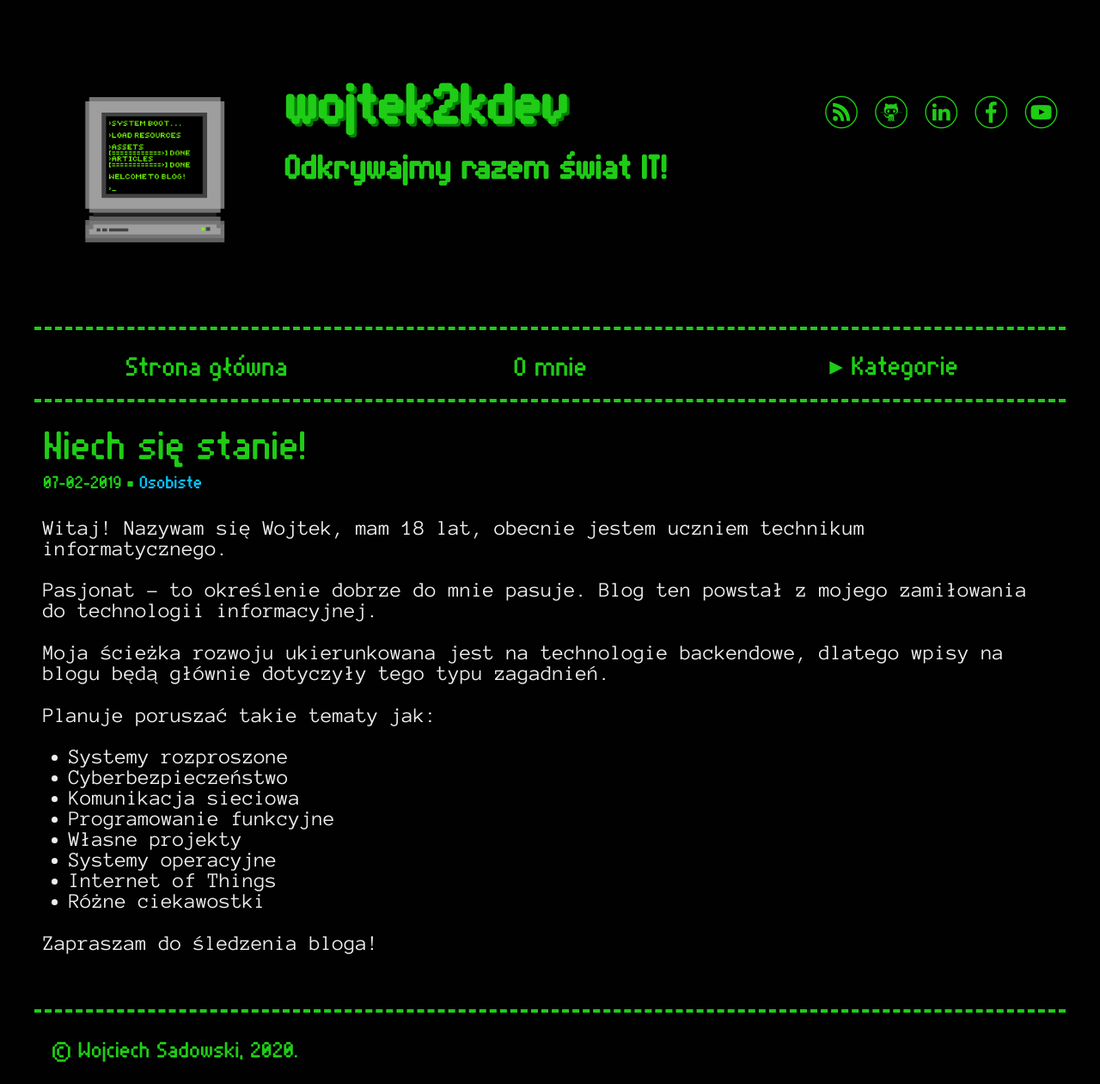
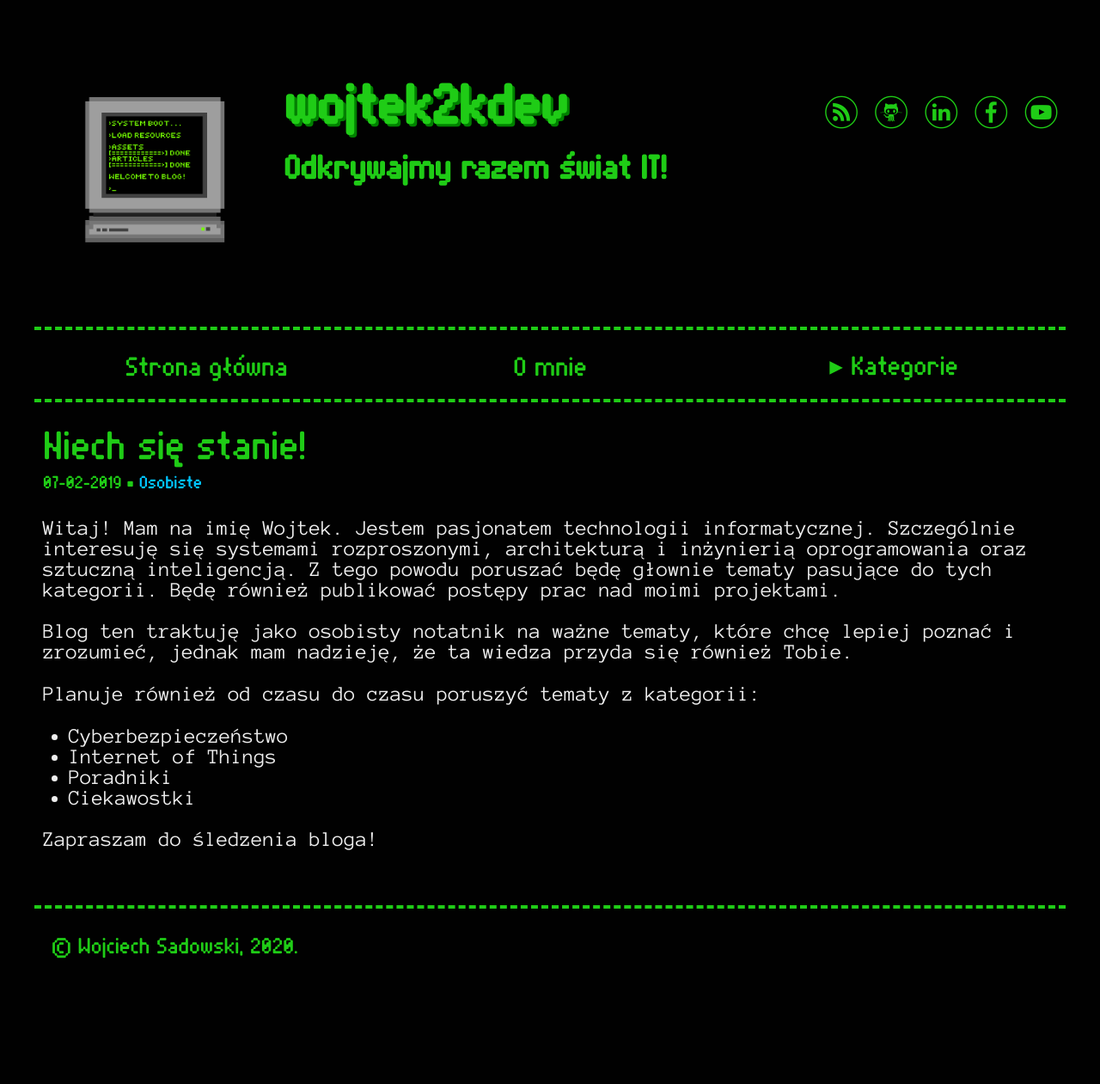
Before and after one commit to wojtek2kdev/wojtek2kdev.github.io, a Jekyll site: the page built from _posts/2019-02-07-about.md, in a window 1280 px wide. Shown: the whole page at 86% size. Built offline with Jekyll 4.4.1, drawn with Linux system fonts in a browser that asks for light colours; some web fonts are replaced; after the commit the page ends 1140 px from its top, so only the background shows below that.

Commit message:
Update about me.

```diff
--- a/_posts/2019-02-07-about.md
+++ b/_posts/2019-02-07-about.md
@@ -6,21 +6,15 @@ categories: osobiste
 comments: false
 ---
 
-Witaj! Nazywam się Wojtek, mam 18 lat, obecnie jestem uczniem technikum informatycznego.
+Witaj! Mam na imię Wojtek. Jestem pasjonatem technologii informatycznej. Szczególnie interesuję się systemami rozproszonymi, architekturą i inżynierią oprogramowania oraz sztuczną inteligencją. Z tego powodu poruszać będę głownie tematy pasujące do tych kategorii. Będę również publikować postępy prac nad moimi projektami.
 
-Pasjonat - to określenie dobrze do mnie pasuje. Blog ten powstał z mojego zamiłowania do technologii informacyjnej.
+Blog ten traktuję jako osobisty notatnik na ważne tematy, które chcę lepiej poznać i zrozumieć, jednak mam nadzieję, że ta wiedza przyda się również Tobie.
 
-Moja ścieżka rozwoju ukierunkowana jest na technologie backendowe, dlatego wpisy na blogu będą głównie dotyczyły tego typu zagadnień.
-
-Planuje poruszać takie tematy jak:
-- Systemy rozproszone
+Planuje również od czasu do czasu poruszyć tematy z kategorii:
 - Cyberbezpieczeństwo
-- Komunikacja sieciowa
-- Programowanie funkcyjne
-- Własne projekty
-- Systemy operacyjne
 - Internet of Things
-- Różne ciekawostki
+- Poradniki
+- Ciekawostki
 {: .list}
 
 Zapraszam do śledzenia bloga!
```
